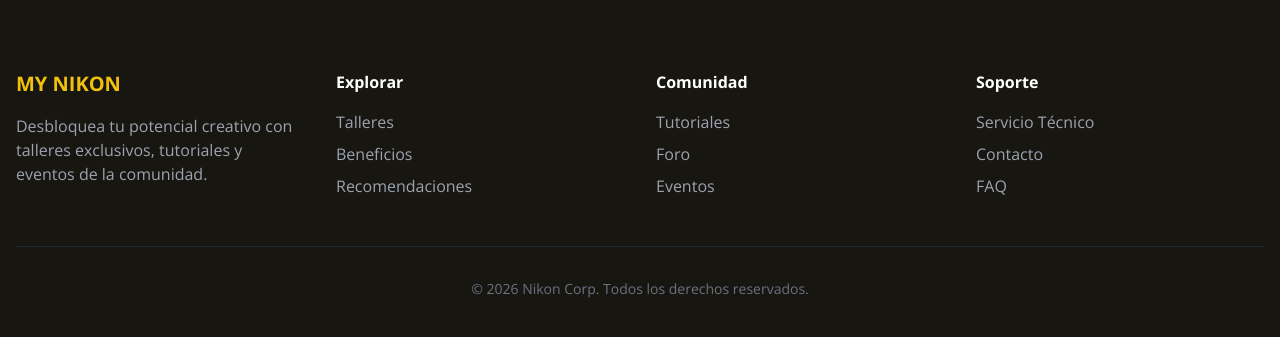
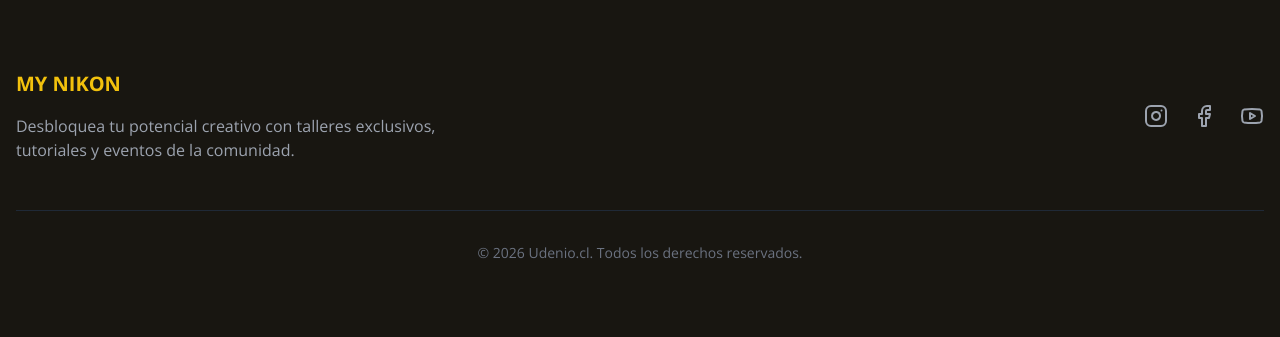
Before and after one commit to Porksd/mi-nikon-page, a React (Vite) app: page /gear in a window 1280 px wide. Shown: the part 925-1262 px from the top of the page. After the commit the page ends 1236 px from the top, so only its background shows below. Built offline with nearby package versions, Linux system fonts and the light colour scheme; no server answers; the database is empty.

Commit message:
Update: Simplify Footer and change copyright

```diff
--- a/components/Layout.tsx
+++ b/components/Layout.tsx
@@ -1,7 +1,7 @@
 import React, { useState, useEffect } from 'react';
 import { Link, useLocation, useNavigate } from 'react-router-dom';
 import { supabase } from '../utils/supabaseClient';
-import { Menu, X, User, LogOut, Settings } from 'lucide-react';
+import { Menu, X, User, LogOut, Settings, Instagram, Facebook, Youtube } from 'lucide-react';
 import AIAssistantWidget from './AIAssistantWidget';
 import { TUTORIALS_DATA, SERVICES_DATA, NIKON_CONTACT } from '../utils/appData';
 
@@ -234,38 +234,26 @@
       {/* Footer */}
       <footer className="bg-nikon-black text-white py-12">
         <div className="container mx-auto px-4">
-          <div className="grid grid-cols-1 md:grid-cols-4 gap-8">
-            <div>
+          <div className="flex flex-col md:flex-row justify-between items-center gap-8">
+            <div className="text-center md:text-left">
               <h3 className="text-xl font-bold mb-4 text-nikon-yellow">MY NIKON</h3>
-              <p className="text-gray-400">Desbloquea tu potencial creativo con talleres exclusivos, tutoriales y eventos de la comunidad.</p>
+              <p className="text-gray-400 max-w-md">Desbloquea tu potencial creativo con talleres exclusivos, tutoriales y eventos de la comunidad.</p>
             </div>
-            <div>
-              <h4 className="font-bold mb-4">Explorar</h4>
-              <ul className="space-y-2 text-gray-400">
-                <li><Link to="/workshops" className="hover:text-nikon-yellow transition-colors">Talleres</Link></li>
-                <li><Link to="/benefits" className="hover:text-nikon-yellow transition-colors">Beneficios</Link></li>
-                <li><Link to="/gear" className="hover:text-nikon-yellow transition-colors">Recomendaciones</Link></li>
-              </ul>
-            </div>
-            <div>
-              <h4 className="font-bold mb-4">Comunidad</h4>
-              <ul className="space-y-2 text-gray-400">
-                <li><Link to="/tutorials" className="hover:text-nikon-yellow transition-colors">Tutoriales</Link></li>
-                <li><a href="#" className="hover:text-nikon-yellow transition-colors">Foro</a></li>
-                <li><a href="#" className="hover:text-nikon-yellow transition-colors">Eventos</a></li>
-              </ul>
-            </div>
-            <div>
-              <h4 className="font-bold mb-4">Soporte</h4>
-              <ul className="space-y-2 text-gray-400">
-                <li><Link to="/services" className="hover:text-nikon-yellow transition-colors">Servicio Técnico</Link></li>
-                <li><a href="#" className="hover:text-nikon-yellow transition-colors">Contacto</a></li>
-                <li><a href="#" className="hover:text-nikon-yellow transition-colors">FAQ</a></li>
-              </ul>
+
+            <div className="flex space-x-6">
+              <a href="https://www.instagram.com/nikonchile/" target="_blank" rel="noopener noreferrer" className="text-gray-400 hover:text-nikon-yellow transition-colors">
+                <Instagram size={24} />
+              </a>
+              <a href="https://www.facebook.com/NikonChileOficial/" target="_blank" rel="noopener noreferrer" className="text-gray-400 hover:text-nikon-yellow transition-colors">
+                <Facebook size={24} />
+              </a>
+              <a href="https://www.youtube.com/user/NikonChileOficial" target="_blank" rel="noopener noreferrer" className="text-gray-400 hover:text-nikon-yellow transition-colors">
+                <Youtube size={24} />
+              </a>
             </div>
           </div>
           <div className="border-t border-gray-800 mt-12 pt-8 text-center text-gray-500 text-sm">
-            <p>&copy; {new Date().getFullYear()} Nikon Corp. Todos los derechos reservados.</p>
+            <p>&copy; {new Date().getFullYear()} Udenio.cl. Todos los derechos reservados.</p>
           </div>
         </div>
       </footer>
--- a/dev-dist/sw.js
+++ b/dev-dist/sw.js
@@ -82,7 +82,7 @@
     "revision": "3ca0b8505b4bec776b69afdba2768812"
   }, {
     "url": "index.html",
-    "revision": "0.j69k53pli28"
+    "revision": "0.u6r83m85gn"
   }], {});
   workbox.cleanupOutdatedCaches();
   workbox.registerRoute(new workbox.NavigationRoute(workbox.createHandlerBoundToURL("index.html"), {
```
Also changed, not shown: 1 other file (tests, documents, lock files or other folders).
